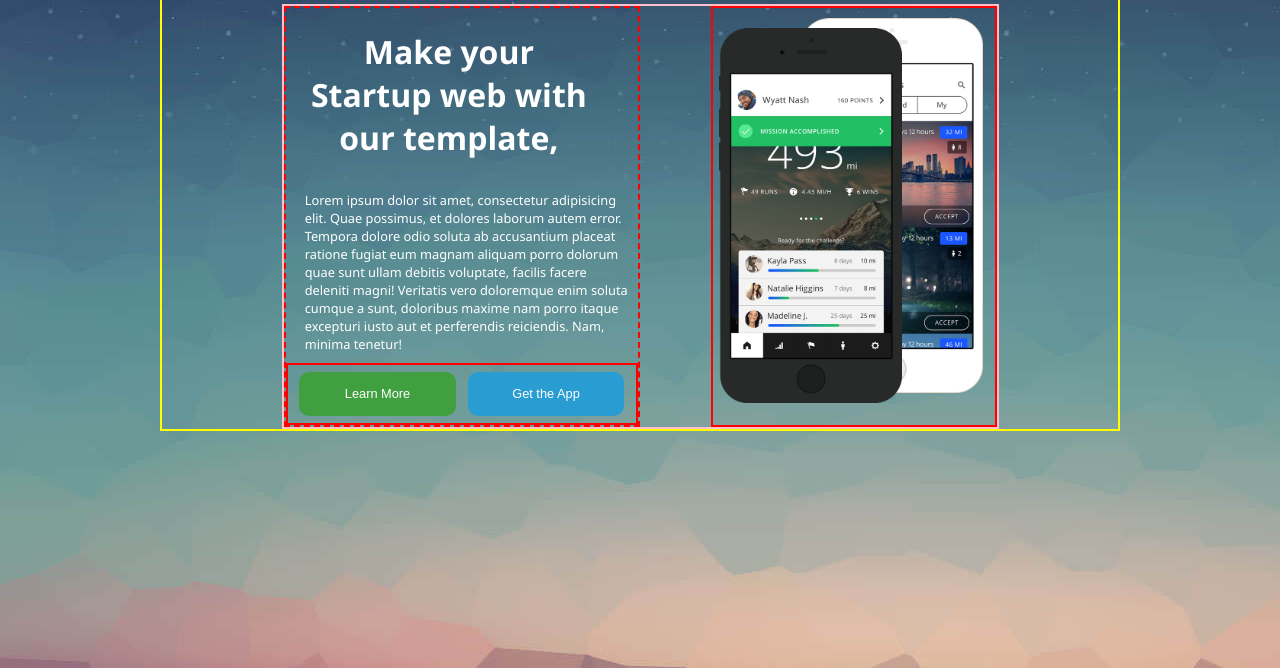
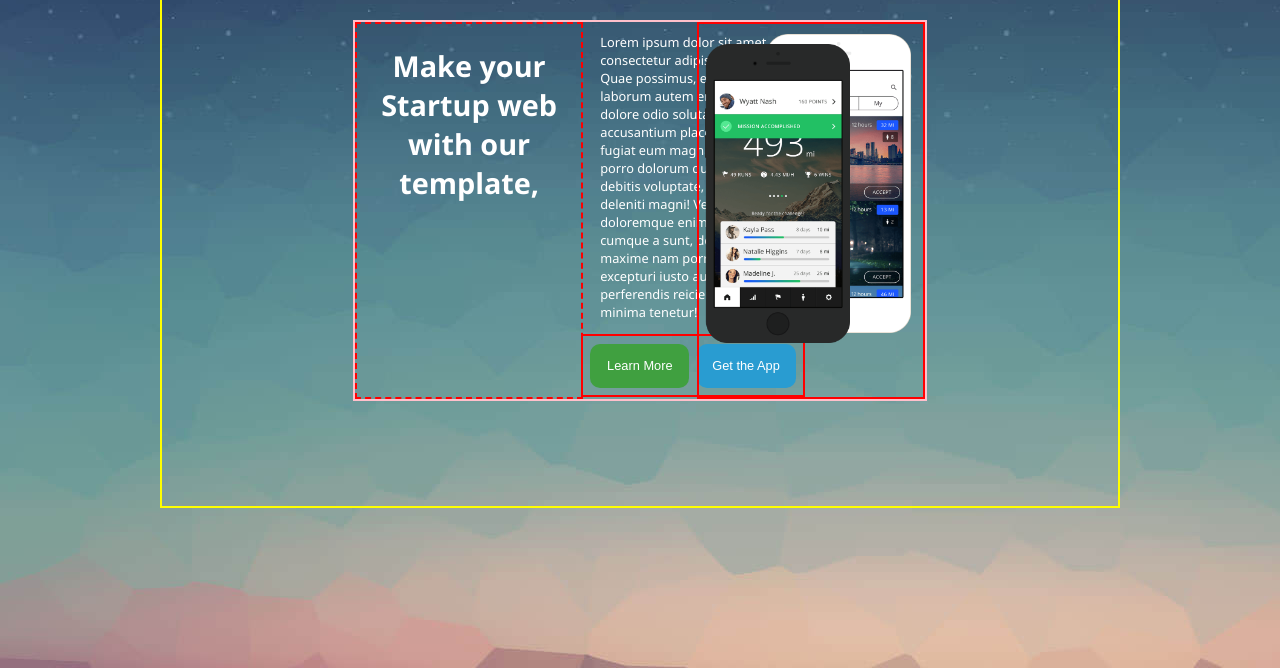
Before and after one commit to thesergioliveira/mobileApp, a plain HTML site: page index.html in a window 1280 px wide. Shown: the part 132-800 px from the top of the page. Drawn offline with Linux system fonts and the light colour scheme; a web font is replaced by a local one.

Commit message:
adding better comments and organizing my css file

```diff
--- a/css/style.css
+++ b/css/style.css
@@ -10,7 +10,7 @@
   padding: 0;
 }
 
-/* general setup */
+/* general layout of the page */
 :root {
   background-image: url(../images/bg_001.jpg);
   background-repeat: no-repeat;
@@ -20,7 +20,7 @@
 body {
   border: 2px solid yellow;
   width: 75%;
-  height: auto;
+  height: 80vh;
   margin: auto;
   display: flex;
   flex-direction: column;
@@ -34,10 +34,11 @@ header {
   justify-content: space-between;
 }
 main {
-  width: 75%;
+  width: 60%;
+  height: 60%;
   border: 2px solid pink;
   display: flex;
-  margin: auto;
+  margin: 1rem auto;
   justify-content: space-between;
 }
 
@@ -102,8 +103,8 @@ a:hover,
 /* Main content and buttons */
 
 .main-content {
-  width: 50%;
-  height: 50%;
+  width: 40%;
+  height: 100%;
   border: 2px red dashed;
   display: flex;
   flex-direction: column;
@@ -113,7 +114,7 @@ a:hover,
 
 h1 {
   width: 80%;
-  font-size: 2rem;
+  font-size: 1.8rem;
   color: white;
   margin: 1.4rem;
   text-align: center;
```
